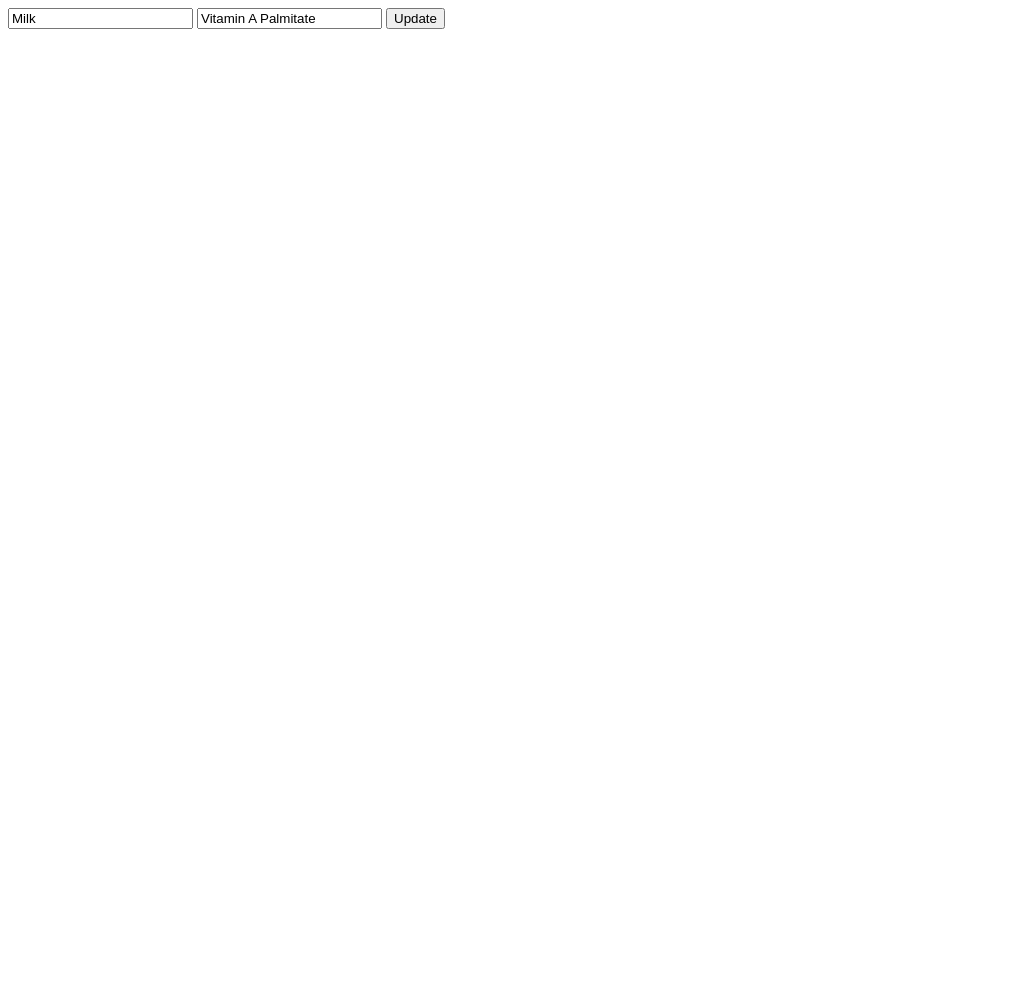
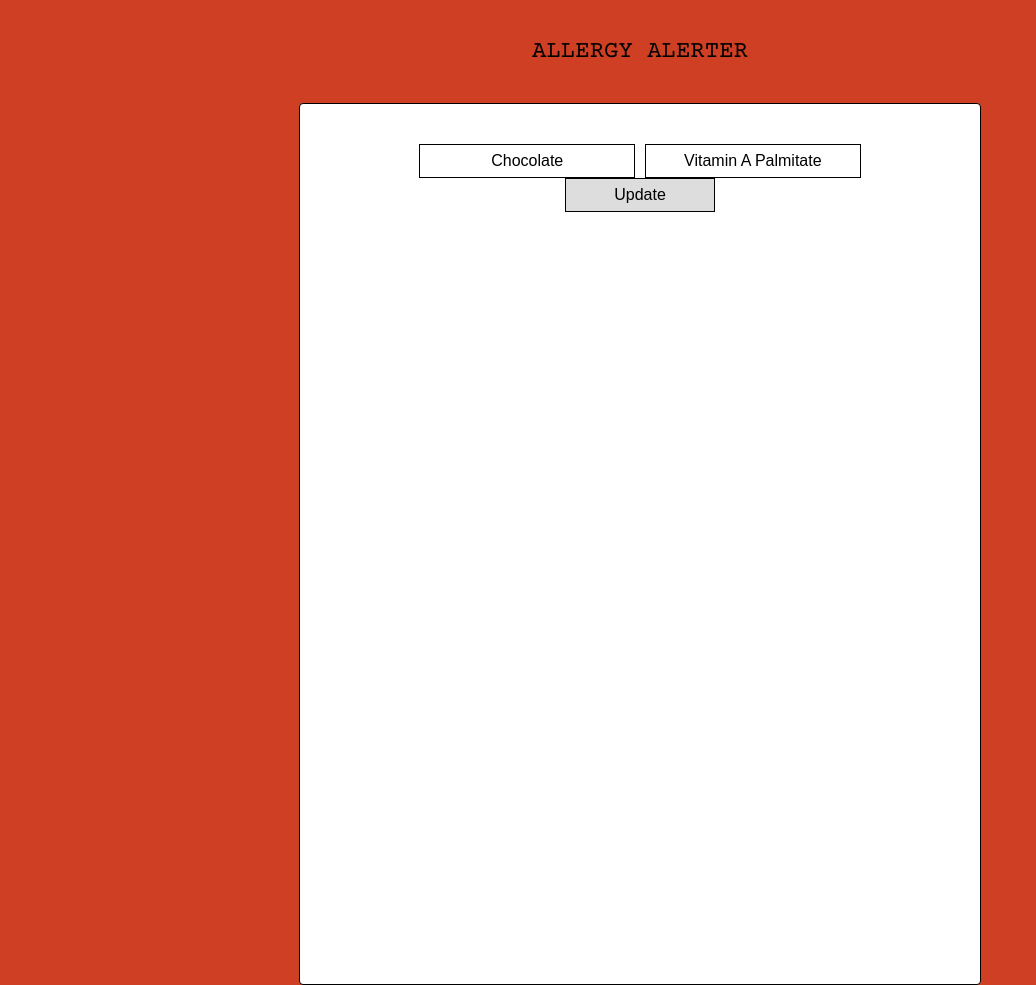
Before and after one commit to rayz/Allergy-Alerter, a plain HTML site: page index.html in a window 1280 px wide. Shown: the whole page, without its empty margins (0-1036 px from the left). Before the commit the page ends 800 px from the top, so only its background shows below. Drawn offline with nearby package versions, Linux system fonts and the light colour scheme.

Commit message:
Some more css done

```diff
--- a/index.html
+++ b/index.html
@@ -3,15 +3,21 @@
   <head>
     <script src="script.js"></script>
     <link rel="stylesheet" type="text/css" href="styles.css">
+    <link href="https://fonts.googleapis.com/css?family=Roboto&display=swap" rel="stylesheet">
+    <link href="https://fonts.googleapis.com/css?family=Courier+Prime&display=swap" rel="stylesheet">
   </head>
   <body>
-    <div>
-        <input id="product" value="Milk"/>
-        <input id="allergen" value="Vitamin A Palmitate"/>
-        <button onclick=query() id="update">Update</button>
+    <div class="title">
+      ALLERGY ALERTER
     </div>
-    <div id="output">
-
+    <div class="outer">
+      <div>
+          <input id="product" value="Chocolate"/>
+          <input id="allergen" value="Vitamin A Palmitate"/>
+          <button onclick=query() id="update">Update</button>
+      </div>
+      <br/>
+      <div id="output"></div>
     </div>
   </body>
 </html>
--- a/script.js
+++ b/script.js
@@ -15,13 +15,15 @@ function query(){
   //var display_data = [];
   var outputDiv = document.getElementById("output");
   outputDiv.innerHTML = "";
-  for(i=0;i<product_data.length&&i<5; i++){
+  for(i=0;i<product_data.length&&i<10; i++){
     var info = product_info(product_data[i].sku);
     var parsedInfo = JSON.parse(info)
 
     var brand = parsedInfo.brand;
     var name = parsedInfo.name;
-    var ingredients = parsedInfo.ingredients;
+    var ingredients = parsedInfo.ingredients[0];
+    if(ingredients){
+      ingredients = ingredients.substring(0,ingredients.length-1);
 
       /*display_data.push(parsedInfo.brand+", "+
         parsedInfo.name+" </br>"+
@@ -36,19 +38,20 @@ function query(){
       var allergenInput = document.getElementById("allergen");
       allergen = allergenInput.value;
 
-    var indiv_ing = ingredients[0].split(", ");
+      var indiv_ing = ingredients.split(", ");
       if(indiv_ing.includes(allergen)){
         outputDiv.innerHTML = outputDiv.innerHTML+
-        "<div class='allergen'>"+
+          "<div class='allergen'><div class='product'>"+
           brand+", "+
-        name+" </br>"+
-        ingredients+"</br></br>"
+          name+"</div></br><div class = 'ingredients'>"+
+          ingredients+"</div></br>";
       }else{
         outputDiv.innerHTML = outputDiv.innerHTML+
-        "<div>"+
+          "<div><div class='product'>"+
           brand+", "+
-        name+" </br>"+
-        ingredients+"</br></br>"
+          name+"</div></br><div class = 'ingredients'>"+
+          ingredients+"</div></br>";
+      }
     }
   }
   var outputDiv = document.getElementById("output");
--- a/styles.css
+++ b/styles.css
@@ -1,3 +1,61 @@
+body{
+    background-color: #CE3F24;
+    font-family: 'Courier Prime', monospace;
+    text-align: center;
+    font-size: 100%;
+}
+button{
+    font-size: inherit;
+    height: 34px;
+    width: 25%;
+    max-width: 200px;
+    background-color: #dddddd;
+    border: 1px solid;
+    transition: 0.5s;
+}
+button:hover{
+    background-color: #cccccc;
+}
+input{
+    font-size: inherit;
+    text-align: center;
+    height: 30px;
+    width: 35%;
+    max-width: 350px;
+    border: 1px solid;
+    transition: 0.5s;
+}
+input:hover{
+    background-color: #EEEEEE;
+}
+.title{
+    font-size: 150%;
+    width: 100%;
+    margin-top: 3%;
+}
+.outer{
+    background-color: #ffffff;
+    border: 1px solid;
+    border-radius: 4px;
+
+    width: 100%;
+    max-width: 600px;
+
+    height: 100%;
+    min-height: 800px;
+
+    margin: 0 auto;
+    margin-top: 3%;
+    padding: 40px;
+}
+.product{
+    float: left;
+}
+.ingredients{
+    width: 90%;
+    margin-left: 5%;
+    text-align: justify;
+}
 .allergen{
     color: red;
 }
```
Lines whose indentation alone changed are shown as unchanged.
